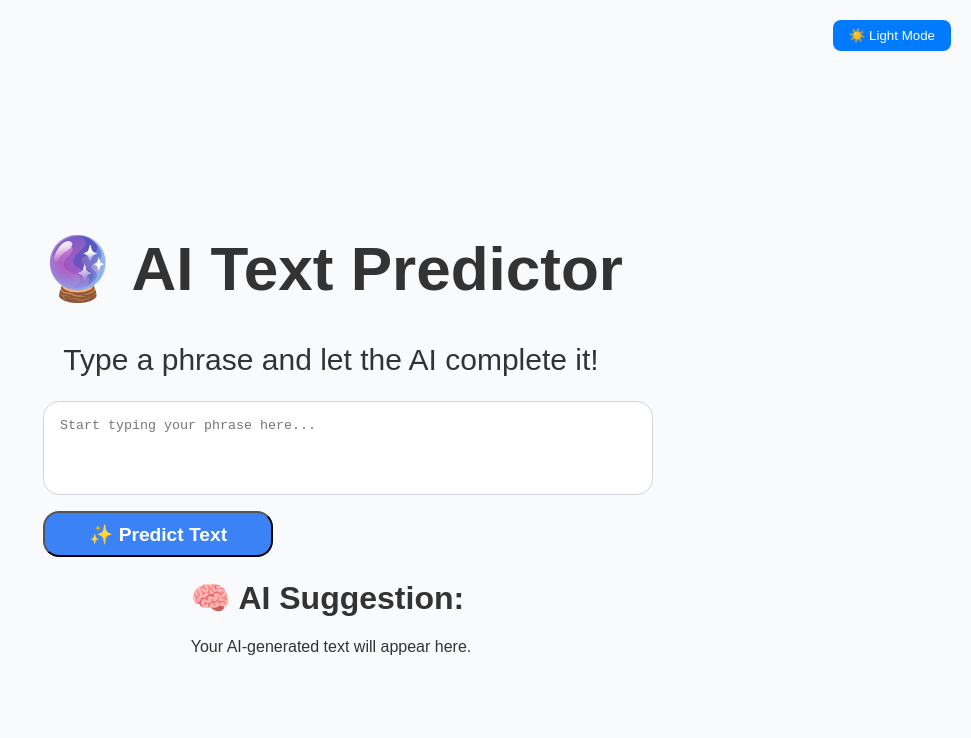
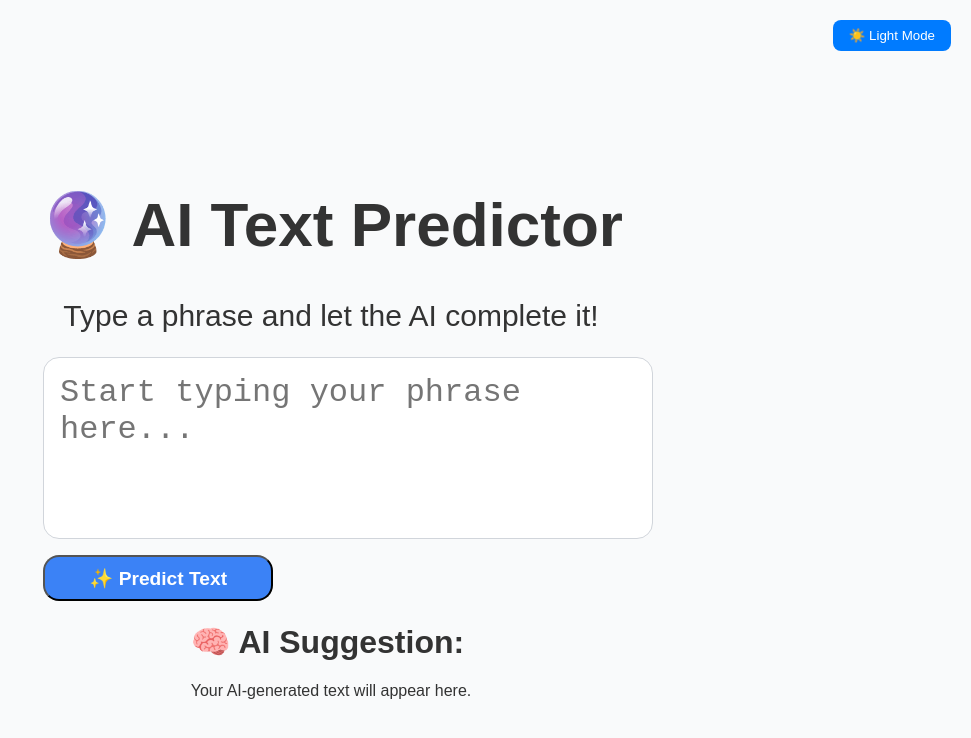
Before and after one commit to jadeleke/predictifyAI-Codelab, a React (Vite) app: page / in a window 1280 px wide. Shown: the top 738 px of the page, without its empty margins (309-1280 px from the left). Built offline with nearby package versions, Linux system fonts and the light colour scheme.

Commit message:
improve UI

```diff
--- a/src/styles/TextInput.css
+++ b/src/styles/TextInput.css
@@ -12,6 +12,7 @@
     border: 1px solid #d1d5db;
     border-radius: 1rem;
     resize: none;
+    font-size: 2rem;
   }
 
   .button {
--- a/src/styles/TextOutput.css
+++ b/src/styles/TextOutput.css
@@ -19,4 +19,5 @@
     border-radius: 1rem;
     box-shadow: 0 4px 6px rgba(0, 0, 0, 0.1);
     color: #4b5563;
+    font-size: 1rem;
   }
```
